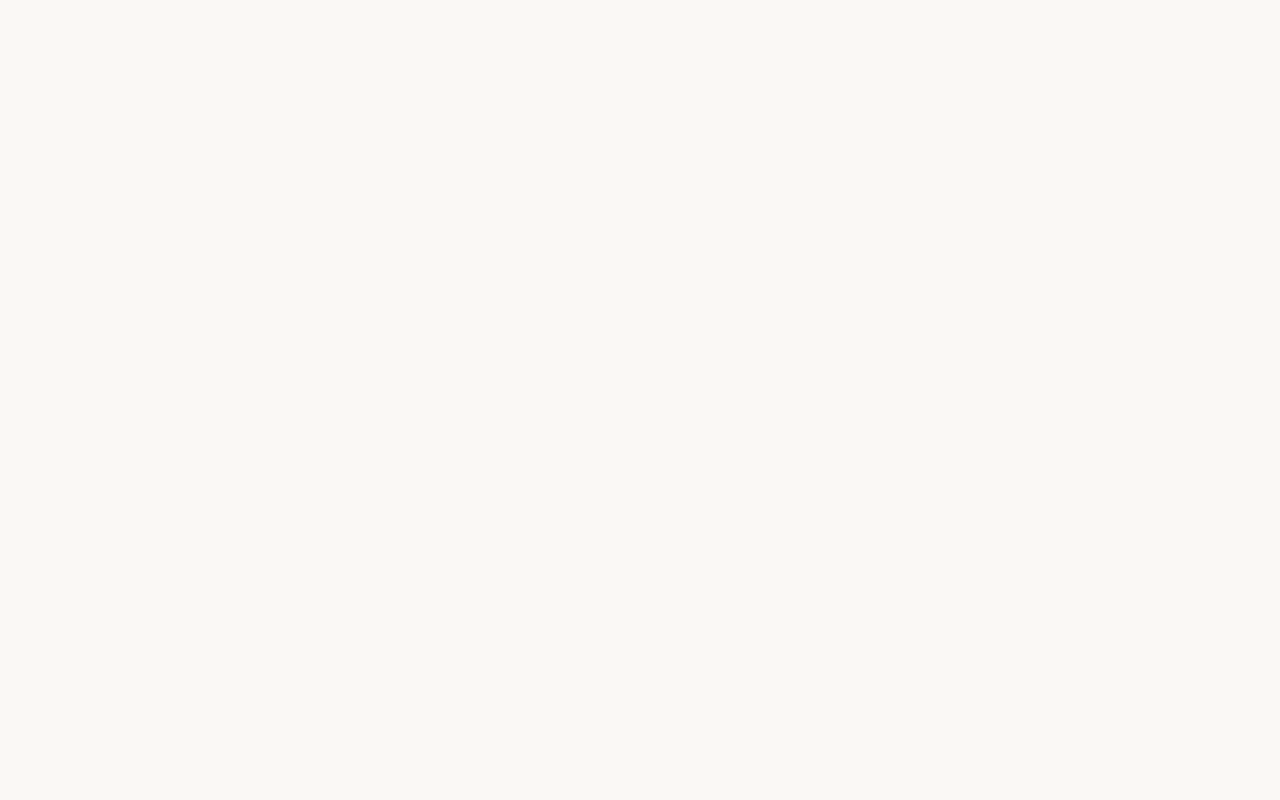
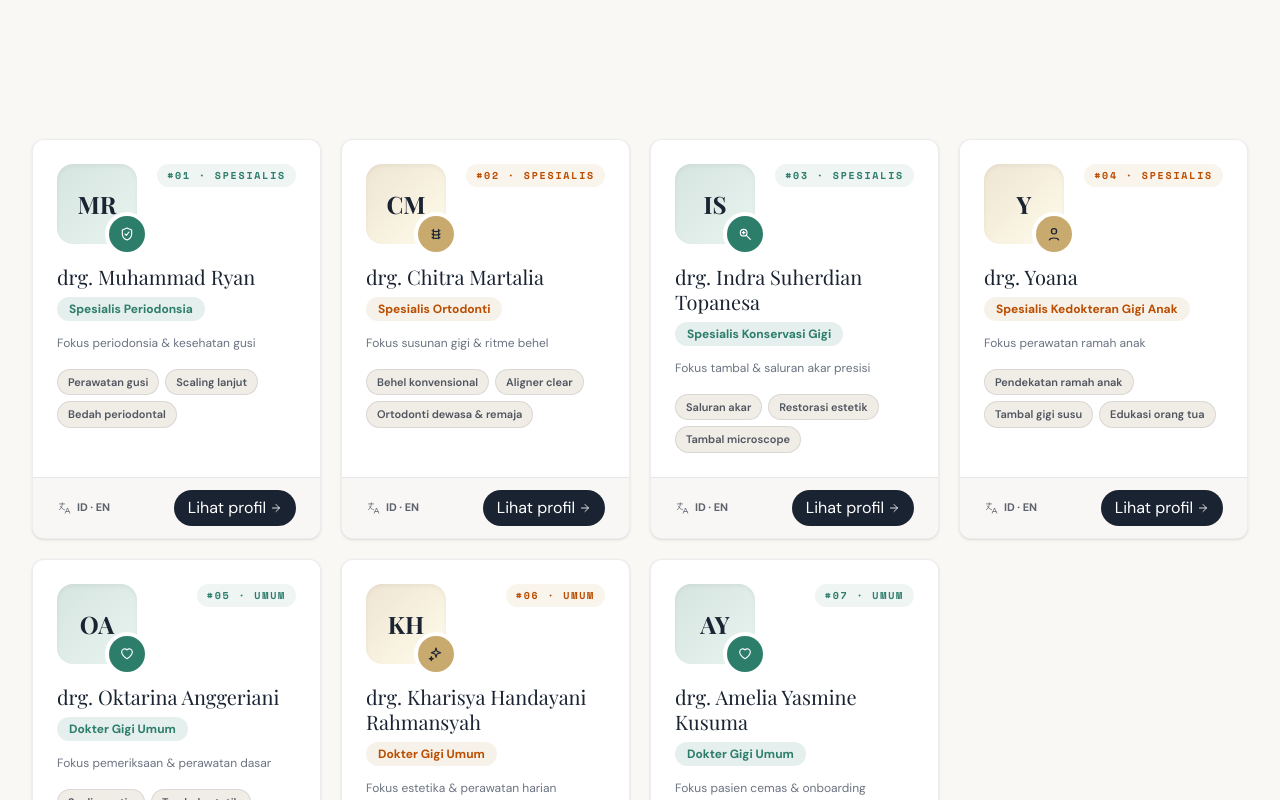
Before and after one commit to davidgrcias/arcade-dental, a Next.js app: page / in a window 1280 px wide. Shown: the part 7500-8300 px from the top of the page. Built offline with nearby package versions, Linux system fonts and the light colour scheme; a web font is replaced by a local one.

Commit message:
fix(doctors): animate cards on filter change instead of relying on global gs-card reveal

```diff
--- a/src/components/sections/Doctors.tsx
+++ b/src/components/sections/Doctors.tsx
@@ -1,6 +1,7 @@
 "use client";
 
-import { useMemo, useState } from "react";
+import { useEffect, useMemo, useRef, useState } from "react";
+import gsap from "gsap";
 import { doctors, type Doctor, type DoctorCategory } from "@/lib/content";
 import { useLanguage } from "@/context/LanguageContext";
 import { SectionHeading } from "@/components/ui/SectionHeading";
@@ -20,6 +21,7 @@ export function Doctors() {
   const { c, lang } = useLanguage();
   const [filter, setFilter] = useState<Filter>("all");
   const [selected, setSelected] = useState<Doctor | null>(null);
+  const gridRef = useRef<HTMLDivElement>(null);
 
   const stats = useMemo(() => {
     const specialistCount = doctors.filter((d) => d.category === "specialist").length;
@@ -63,6 +65,38 @@ export function Doctors() {
     }),
     [],
   );
+
+  // Animate cards in on mount and whenever the filter changes
+  useEffect(() => {
+    const grid = gridRef.current;
+    if (!grid) return;
+    const cards = grid.querySelectorAll<HTMLElement>(".doctor-card");
+    if (!cards.length) return;
+
+    const reduceMotion =
+      typeof window !== "undefined" &&
+      window.matchMedia("(prefers-reduced-motion: reduce)").matches;
+
+    if (reduceMotion) {
+      gsap.set(cards, { opacity: 1, y: 0, scale: 1, clearProps: "all" });
+      return;
+    }
+
+    gsap.fromTo(
+      cards,
+      { opacity: 0, y: 20, scale: 0.97 },
+      {
+        opacity: 1,
+        y: 0,
+        scale: 1,
+        duration: 0.55,
+        ease: "power2.out",
+        stagger: 0.06,
+        overwrite: true,
+        clearProps: "transform,opacity",
+      },
+    );
+  }, [filter]);
 
   return (
     <section id="doctors" className="section-shell">
@@ -127,8 +161,8 @@ export function Doctors() {
         </div>
 
         {/* Cards */}
-        <div className="mt-6 grid gap-5 sm:grid-cols-2 lg:grid-cols-3 xl:grid-cols-4">
-          {filtered.map((doctor, index) => (
+        <div ref={gridRef} className="mt-6 grid gap-5 sm:grid-cols-2 lg:grid-cols-3 xl:grid-cols-4">
+          {filtered.map((doctor) => (
             <DoctorCard
               key={doctor.id}
               doctor={doctor}
--- a/src/components/sections/doctors/DoctorCard.tsx
+++ b/src/components/sections/doctors/DoctorCard.tsx
@@ -46,7 +46,7 @@ export function DoctorCard({ doctor, index, onOpen }: DoctorCardProps) {
 
   return (
     <article
-      className="gs-card doctor-card group relative flex h-full flex-col overflow-hidden rounded-xl border border-primary/8 bg-white shadow-sm transition-all duration-300 hover:-translate-y-1.5 hover:border-gold/50 hover:shadow-xl"
+      className="doctor-card group relative flex h-full flex-col overflow-hidden rounded-xl border border-primary/8 bg-white shadow-sm transition-all duration-300 hover:-translate-y-1.5 hover:border-gold/50 hover:shadow-xl"
     >
       {/* Top accent bar */}
       <span
```
